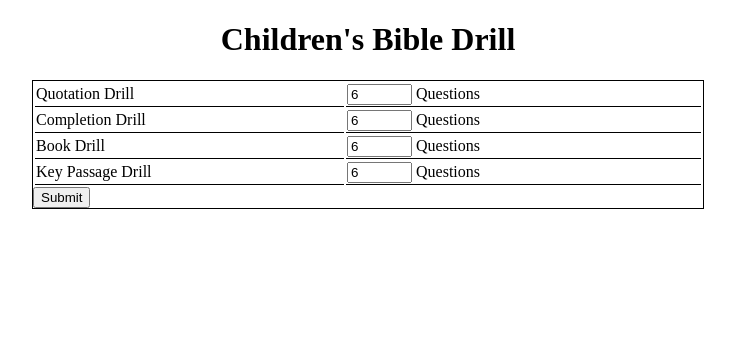
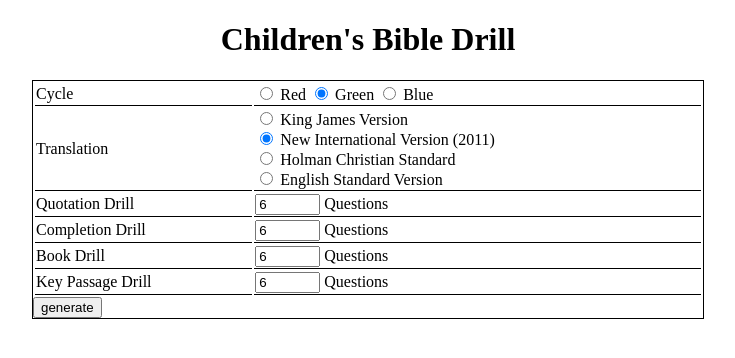
Before and after one commit to stanlyg/bibledrill, a PHP site: page / in a window 1280 px wide. Shown: the top 358 px of the page, without its empty margins (272-1007 px from the left). Run offline with PHP 8.4, Linux system fonts and the light colour scheme.

Commit message:
Creates folders for cycles and translations, with options to select them.

```diff
--- a/index.php
+++ b/index.php
@@ -10,6 +10,23 @@
 <form method='post' action='drill.php' style='border: 1px solid black;'>
 
 <table>
+  <tr>
+    <td>Cycle</td>
+    <td>
+      <input type="radio" name="cycle" id="rcycle" value="red">   <label for="rcycle">Red</label>
+      <input type="radio" name="cycle" id="gcycle" value="green" checked="checked"> <label for="gcycle">Green</label>
+      <input type="radio" name="cycle" id="bcycle" value="blue">  <label for="bcycle">Blue</label>
+    </td>
+  </tr>
+  <tr>
+    <td>Translation</td>
+    <td>
+      <input type="radio" name="trans" id="kjv" value="kjv"> <label for="kjv">King James Version</label> <br />
+      <input type="radio" name="trans" id="niv" value="niv" checked="checked"> <label for="niv">New International Version (2011)</label><br />
+      <input type="radio" name="trans" id="hcs" value="hcs"> <label for="hcs">Holman Christian Standard</label><br />
+      <input type="radio" name="trans" id="esv" value="esv"> <label for="esv">English Standard Version</label>
+    </td>
+  </tr>
   <tr>
     <td>Quotation Drill</td>
     <td>
@@ -52,7 +69,7 @@
   </tr>
 </table>
 
-<input type='submit'>
+<input type='submit' name="generate" value="generate" />
 </form>
 
 </body>
```
Also changed, not shown: drill.php (+28 -11 lines), blue/hcs/passages.csv (renamed from passages.csv), blue/hcs/verses.csv (renamed from verses.csv), blue/keys.csv (renamed from keys.csv).
